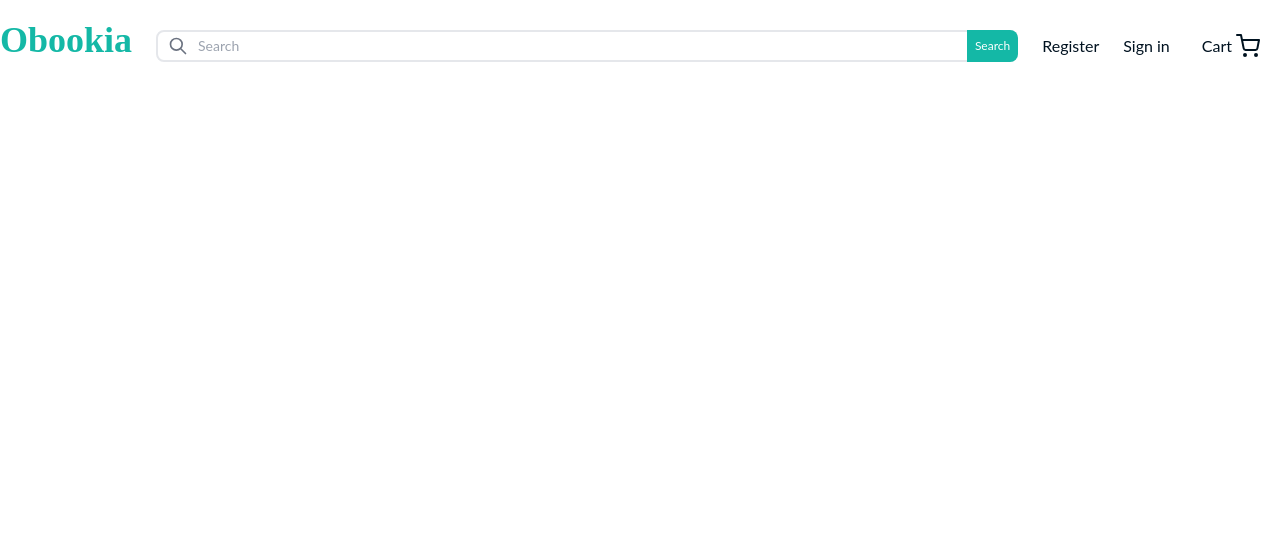
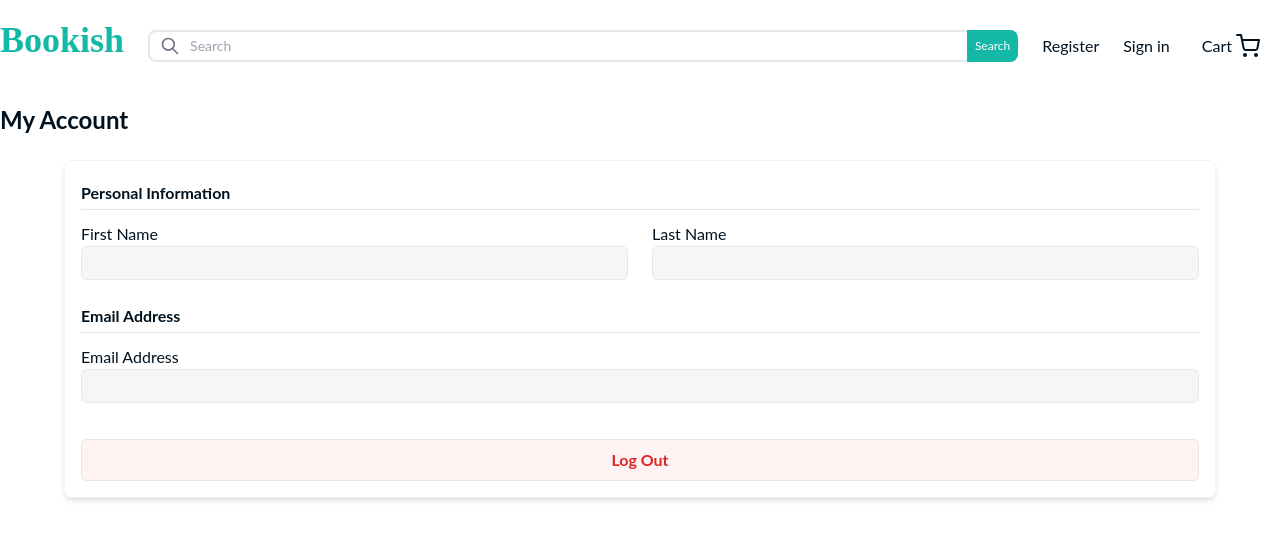
Before and after one commit to Yomna-J/Bookish, a React (Create React App) app in the folder client/: page /account in a window 1280 px wide. Shown: the top 540 px of the page. Built offline with nearby package versions, Linux system fonts and the light colour scheme.

Commit message:
feat: create account page     - add a user route     - update store name

```diff
--- a/client/src/App.tsx
+++ b/client/src/App.tsx
@@ -6,6 +6,7 @@ import Home from "./pages/Home";
 import Navbar from "./components/Navbar";
 import SearchResults from "./pages/SearchResults";
 import { CartProvider } from "react-use-cart";
+import Account from "./pages/Account";
 
 const App: React.FC = () => {
   return (
@@ -19,6 +20,7 @@ const App: React.FC = () => {
               <Route path="/register" element={<Register />} />
               <Route path="/login" element={<Login />} />
               <Route path="/search" element={<SearchResults />} />
+              <Route path="/account" element={<Account />} />
             </Routes>
           </CartProvider>
         </AuthProvider>
--- a/client/src/components/Navbar.tsx
+++ b/client/src/components/Navbar.tsx
@@ -60,7 +60,7 @@ const Navbar: React.FC = () => {
         <div className="flex items-center justify-between py-3 md:block md:py-5">
           <Link to="/">
             <h1 className="font-comfortaa text-4xl font-extrabold text-primary">
-              Obookia
+              Bookish
             </h1>
           </Link>
           <div className="md:hidden">
--- /dev/null
+++ b/client/src/pages/Account.tsx
@@ -0,0 +1,167 @@
+import { useEffect, useState } from "react";
+import { useAuth } from "../context/AuthContext";
+import { useNavigate } from "react-router-dom";
+import { useCart } from "react-use-cart";
+
+type UserData = {
+  firstName: string;
+  lastName: string;
+  email: string;
+  phone: string;
+};
+
+const Account = () => {
+  const { user } = useAuth();
+  const [userData, setUserData] = useState<UserData | null>(null);
+  const [loading, setLoading] = useState(true);
+  const navigate = useNavigate();
+  const { emptyCart } = useCart();
+  const [showLogoutWarning, setShowLogoutWarning] = useState(false);
+
+  useEffect(() => {
+    if (user) {
+      fetchUserDetails(user.token);
+    } else {
+      setLoading(false);
+    }
+  }, [user]);
+
+  const fetchUserDetails = async (token: string) => {
+    try {
+      const response = await fetch("http://localhost:5000/api/auth/user", {
+        headers: {
+          Authorization: `Bearer ${token}`,
+        },
+      });
+
+      if (!response.ok) {
+        throw new Error("Failed to fetch user data");
+      }
+
+      const userData = await response.json();
+      setUserData(userData);
+      setLoading(false);
+    } catch (error) {
+      console.error("Error fetching user details:", error);
+      setLoading(false);
+    }
+  };
+
+  const handleLogout = async () => {};
+
+  const handleCancelLogout = () => {
+    setShowLogoutWarning(false);
+  };
+
+  const handleConfirmLogout = () => {
+    setShowLogoutWarning(false);
+    handleLogout();
+  };
+
+  return (
+    <div className="mx-auto flex flex-col items-center px-4 md:px-0 lg:max-w-7xl">
+      <h1 className="my-6 self-start text-2xl font-bold">My Account</h1>
+
+      <div className="mb-4 w-full rounded-lg border border-gray-100 p-4 shadow-md md:w-[90%]">
+        {/* Display user data here from 'userData' state */}
+        <h1 className="text-md my-1 font-bold">Personal Information</h1>
+        <hr />
+
+        <form className="my-3 mb-6 grid w-full grid-cols-2 gap-6">
+          <div className="col-span-2 md:col-auto">
+            <label htmlFor="firstName" className="block">
+              First Name
+            </label>
+            <input
+              value={userData?.firstName || ""}
+              id="firstName"
+              type="text"
+              readOnly
+              className="w-full cursor-not-allowed rounded-md border bg-lightGrayBackground px-2 py-1"
+            />
+          </div>
+          <div className="col-span-2 md:col-auto">
+            <label htmlFor="lastName" className="block">
+              Last Name
+            </label>
+            <input
+              value={userData?.lastName || ""}
+              id="lastName"
+              type="text"
+              readOnly
+              className="w-full cursor-not-allowed rounded-md border bg-lightGrayBackground px-2 py-1"
+            />
+          </div>
+        </form>
+
+        <h1 className="text-md my-1 font-bold">Email Address</h1>
+        <hr />
+
+        <form className="my-3 grid w-full grid-cols-2 gap-6">
+          <div className="col-span-2">
+            <label htmlFor="email" className="block">
+              Email Address
+            </label>
+            <input
+              value={userData?.email || ""}
+              id="email"
+              type="text"
+              readOnly
+              className="w-full cursor-not-allowed rounded-md border bg-lightGrayBackground px-2 py-1"
+            />
+          </div>
+        </form>
+
+        <button
+          onClick={() => setShowLogoutWarning(true)}
+          className="mt-6 w-full rounded-md border bg-red-50 py-2 font-bold text-red-600"
+        >
+          Log Out
+        </button>
+      </div>
+      {/* Logout Warning */}
+      {showLogoutWarning && (
+        <div className="fixed inset-0 z-10 flex items-center justify-center bg-black bg-opacity-50">
+          <div className="mx-auto w-[90%] md:w-1/5">
+            <div className="flex flex-col rounded-lg bg-white p-5 shadow">
+              <div className="flex flex-col items-center text-center">
+                <div className="inline-block rounded-full bg-red-50 p-4">
+                  <svg
+                    className="h-12 w-12 fill-current text-red-600"
+                    xmlns="http://www.w3.org/2000/svg"
+                    viewBox="0 0 24 24"
+                  >
+                    <path d="M0 0h24v24H0V0z" fill="none" />
+                    <path d="M12 5.99L19.53 19H4.47L12 5.99M12 2L1 21h22L12 2zm1 14h-2v2h2v-2zm0-6h-2v4h2v-4z" />
+                  </svg>
+                </div>
+                <h2 className="mt-2 font-semibold text-gray-800">Log Out</h2>
+                <p className="mt-2 text-sm leading-relaxed text-gray-600">
+                  Are you sure you want to log out?
+                </p>
+              </div>
+
+              <div className="mt-3 flex items-center">
+                <button
+                  onClick={handleCancelLogout}
+                  className="flex-1 rounded-md bg-gray-100 px-4 py-2 text-sm text-gray-800 hover:bg-gray-200"
+                >
+                  Cancel
+                </button>
+
+                <button
+                  onClick={handleConfirmLogout}
+                  className="ml-2 flex-1 rounded-md bg-red-600 px-4 py-2 text-sm text-white hover:bg-red-700"
+                >
+                  Log Out
+                </button>
+              </div>
+            </div>
+          </div>
+        </div>
+      )}
+    </div>
+  );
+};
+
+export default Account;
```
Also changed, not shown: 1 other file (tests, documents, lock files or other folders).
